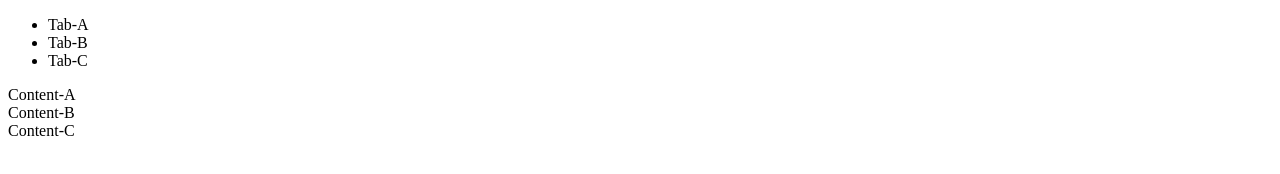
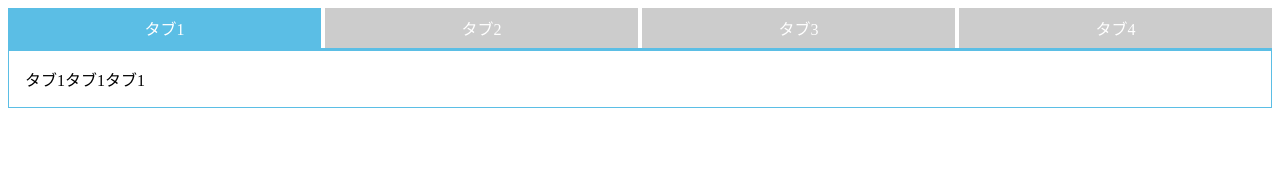
Before and after one commit to miushindo/test, a plain HTML site: page index.html in a window 1280 px wide. Drawn offline with Linux system fonts and the light colour scheme.

Commit message:
Update index.html

```diff
--- a/index.html
+++ b/index.html
@@ -3,47 +3,109 @@
     <head>
         <title>miu</title>
         <meta charset="UTF-8">
-        <!-- <link rel="preload" as="script" href="tab.js"> -->
     </head>
 
     <body>
-        <div class="tab-panel">
-            <ul class="tab-group">
-                <li class="tab tab-A is-active">Tab-A</li>
-                <li class="tab tab-B">Tab-B</li>
-                <li class="tab tab-C">Tab-C</li>
+        <div class="wrap-tab">
+            <ul id="js-tab" class="list-tab">
+                <li class="active">タブ1</li>
+                <li>タブ2</li>
+                <li>タブ3</li>
+                <li>タブ4</li>
             </ul>
 
-            <div class="panel-group">
-                <div class="panel tab-A is-show">Content-A</div>
-                <div class="panel tab-B">Content-B</div>
-                <div class="panel tab-C">Content-C</div>
+            <div class="wrap-tab-content">
+                <div class="tab-content active">
+                    <p>タブ1タブ1タブ1</p>
+                </div>
+                <div class="tab-content">
+                    <p>タブ2タブ2タブ2</p>
+                </div>
+
+                <div class="tab-content">
+                    <p>タブ3タブ3タブ3</p>
+                </div>
+
+                <div class="tab-content">
+                    <p>タブ4タブ4タブ4</p>
+                </div>
             </div>
         </div>
     </body>
 
 </html>
+
+<style>
+ul{
+    margin: 0;
+    padding: 0;
+    list-style-type: none;
+}
+p{
+    margin: 0;
+}
+.wrap-tab{
+    overflow: hidden;
+}
+
+.list-tab{
+    display: flex;
+    margin: 0 -2px;
+    border-bottom: 3px solid #5bbee5;
+}
+.list-tab > li{
+    display: block;
+    padding: 0.5em 1em;
+    margin: 0 2px;
+    width: 100%;
+    color: #fff;
+    text-align: center;
+    background: #ccc;
+    box-sizing: border-box;
+    cursor: pointer;
+}
+
+.list-tab .active{
+    background: #5bbee5;
+}
+
+.tab-content{
+    display: none;
+    padding: 1em;
+    border-bottom: 1px solid #5bbee5;
+    border-left: 1px solid #5bbee5;
+    border-right: 1px solid #5bbee5;
+}
+.tab-content.active{
+    display: block;
+}
+</style>
+
 <script>
     document.addEventListener('DOMContentLoaded', function(){
-	// タブに対してクリックイベントを適用
-	const tabs = document.getElementsByClassName('tab');
-	for(let i = 0; i < tabs.length; i++) {
-		tabs[i].addEventListener('click', tabSwitch);
+        tabs = document.querySelectorAll('#js-tab li');
+            for(i = 0; i < tabs.length; i++) {
+            tabs[i].addEventListener('click', tabSwitch, false);
             }
 
-	// タブをクリックすると実行する関数
         function tabSwitch(){
-		// 引数で指定したセレクターと一致する直近の祖先要素を取得
-		const ancestorEle = this.closest('.tab-panel');
-		// タブのclassの値を変更
-		ancestorEle.getElementsByClassName('is-active')[0].classList.remove('is-active');
-		this.classList.add('is-active');
-		// コンテンツのclassの値を変更
-		ancestorEle.getElementsByClassName('is-show')[0].classList.remove('is-show');
-		const groupTabs = ancestorEle.getElementsByClassName('tab');
-		const arrayTabs = Array.prototype.slice.call(groupTabs);
+            tabs = document.querySelectorAll('#js-tab li');
+            var node = Array.prototype.slice.call(tabs, 0);
+                node.forEach(function (element) {
+                element.classList.remove('active');
+                });
+            this.classList.add('active');
+
+            content = document.querySelectorAll('.tab-content');
+            var node = Array.prototype.slice.call(content, 0);
+                node.forEach(function (element) {
+                element.classList.remove('active');
+                });
+
+            const arrayTabs = Array.prototype.slice.call(tabs);
             const index = arrayTabs.indexOf(this);
-		ancestorEle.getElementsByClassName('panel')[index].classList.add('is-show');
+
+            document.querySelectorAll('.tab-content')[index].classList.add('active');
         };
     });
 </script>
```
Lines whose indentation alone changed are shown as unchanged.
